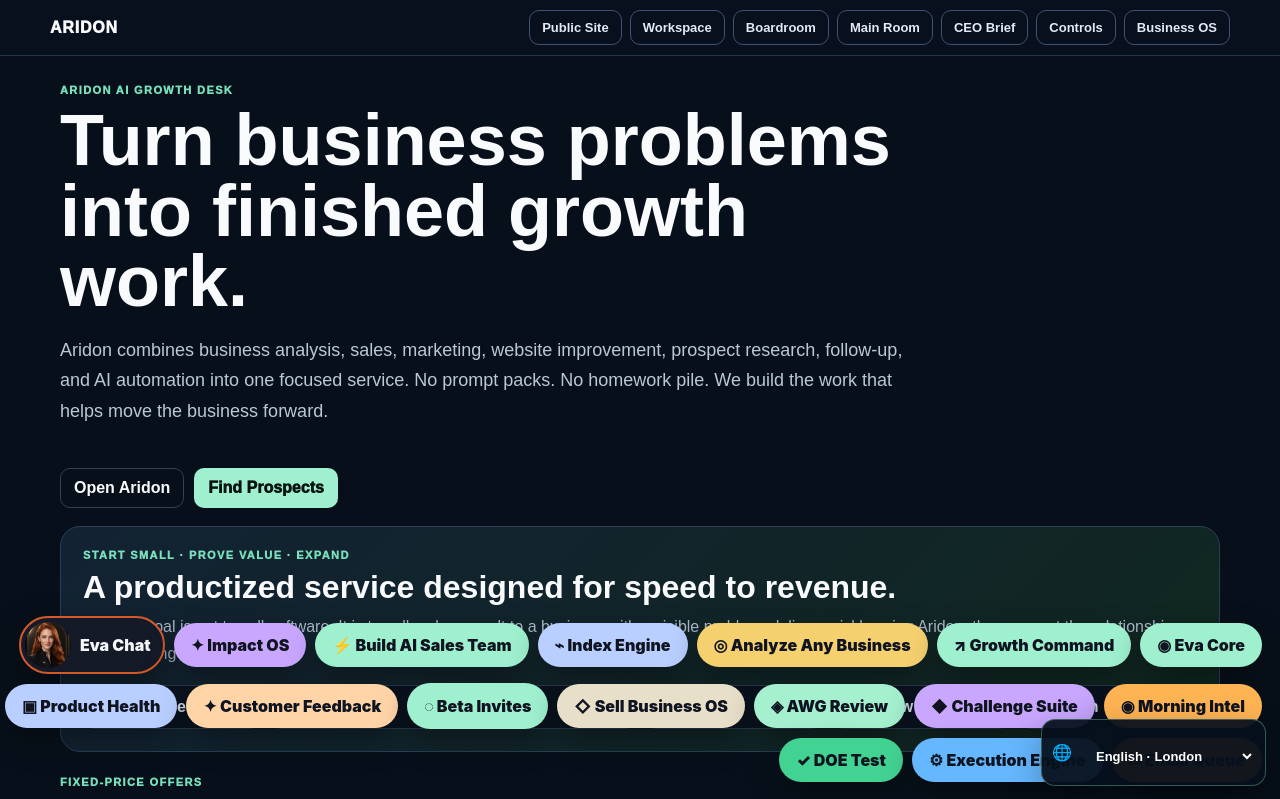
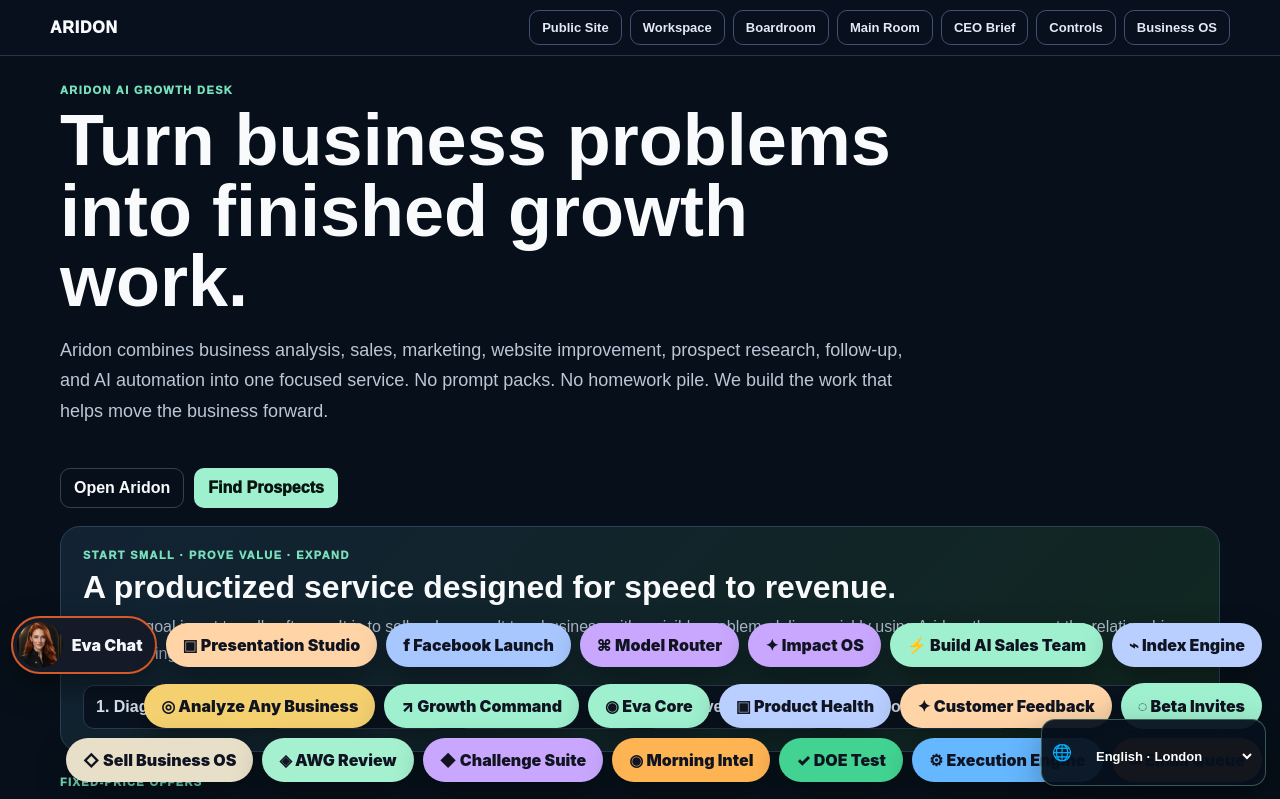
Before and after one commit to jimrusk/aridon-app, a Next.js app: page /growth-desk in a window 1280 px wide. Shown: the top 799 px of the page. Built offline with nearby package versions, Linux system fonts and the light colour scheme.

Commit message:
Link new Aridon launch centers from internal launcher

```diff
--- a/app/InternalLaunchers.tsx
+++ b/app/InternalLaunchers.tsx
@@ -25,6 +25,9 @@
     pathname.startsWith('/analyze-business') ||
     pathname.startsWith('/site-indexing') ||
     pathname.startsWith('/sales-team') ||
+    pathname.startsWith('/presentation-studio') ||
+    pathname.startsWith('/facebook-launch') ||
+    pathname.startsWith('/model-router') ||
     pathname.startsWith('/eva-chat')
   ) return null;
 
@@ -33,6 +36,9 @@
       <Link href="/eva-chat" aria-label="Chat with Eva" title="Chat with Eva" style={{ display: 'flex', alignItems: 'center', gap: '9px', background: '#151A28', color: '#F5F7FB', border: '2px solid #D45A2A', borderRadius: '999px', padding: '4px 12px 4px 4px', fontWeight: 900, textDecoration: 'none', boxShadow: '0 12px 32px rgba(0,0,0,.42)' }}>
         <img src={EVA_AVATAR} alt="Eva" style={{ width: '46px', height: '46px', borderRadius: '50%', objectFit: 'cover', display: 'block' }} /><span>Eva Chat</span>
       </Link>
+      <Link href="/presentation-studio" aria-label="Open Aridon Presentation Studio" style={{ ...launcherStyle, background: '#FFD5A8' }}>▣ Presentation Studio</Link>
+      <Link href="/facebook-launch" aria-label="Open Aridon Facebook Page Launch Center" style={{ ...launcherStyle, background: '#A8C7FF' }}>f Facebook Launch</Link>
+      <Link href="/model-router" aria-label="Open Aridon model router" style={{ ...launcherStyle, background: '#C9A7FF' }}>⌘ Model Router</Link>
       <Link href="/impact-os" aria-label="Open Aridon Impact OS" style={{ ...launcherStyle, background: '#C9A7FF' }}>✦ Impact OS</Link>
       <Link href="/sales-team" aria-label="Build an AI sales team from a company website" style={{ ...launcherStyle, background: '#9EF0CF' }}>⚡ Build AI Sales Team</Link>
       <Link href="/site-indexing" aria-label="Open Aridon Index Engine" style={{ ...launcherStyle, background: '#B9CFFF' }}>⌁ Index Engine</Link>
```
